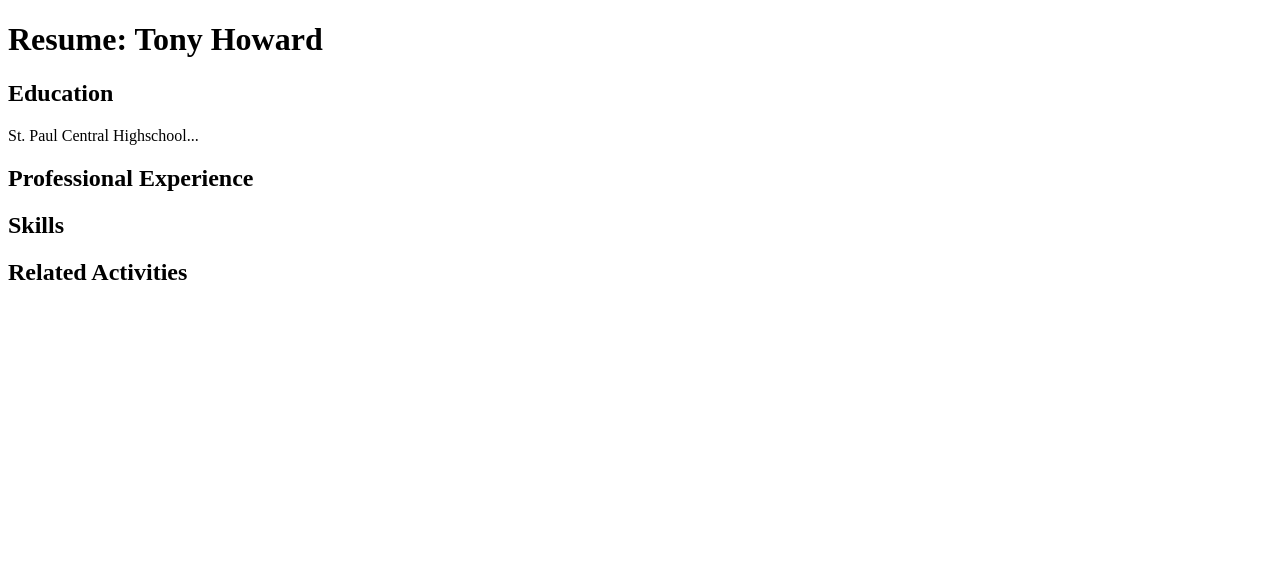
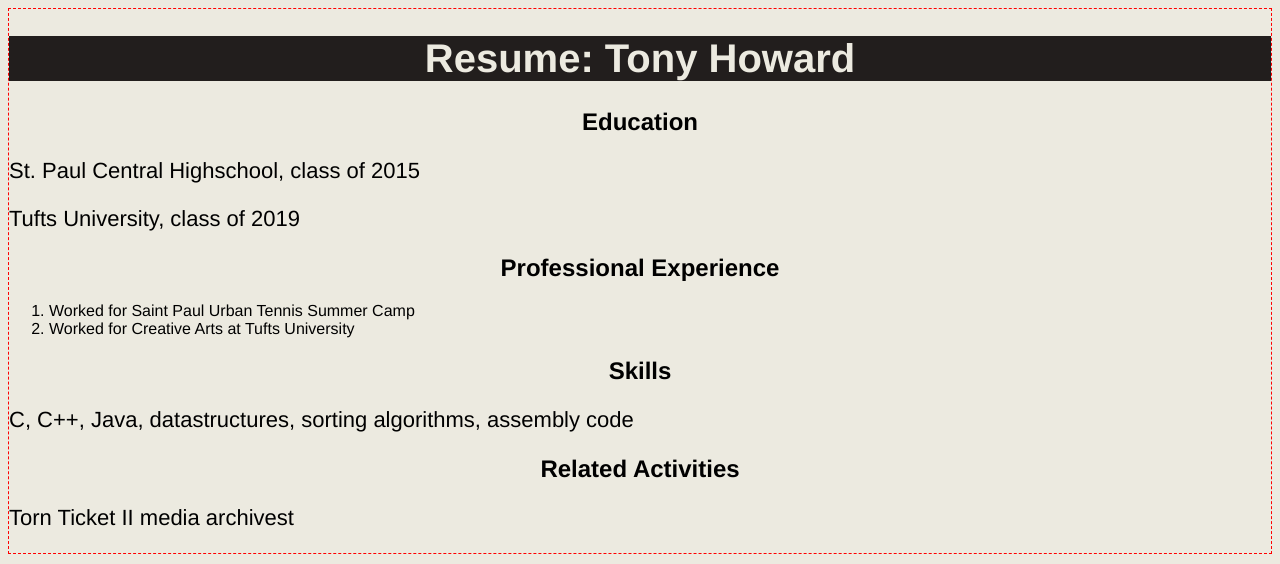
Before and after one commit to Falcon-Cat/Falcon-Cat.github.io, a plain HTML site: page resume.html in a window 1280 px wide. Drawn offline with Linux system fonts and the light colour scheme.

Commit message:
I have finalized my resume and stylesheet, I have yet to check on html5

```diff
--- a/resume.html
+++ b/resume.html
@@ -2,37 +2,46 @@
 
 <!DOCTYPE html>
 <html>
+<head>
+<link rel="stylesheet" href="styles.css">
+</head>
 <body>
 <h1>
 Resume: Tony Howard
 </h1>
 
+
 <h2>
 Education
 </h2>
+
 <p>
-St. Paul Central Highschool...
+St. Paul Central Highschool, class of 2015
+</p>
+<p>
+Tufts University, class of 2019
 </p>
 
 <h2>
 Professional Experience
 </h2>
-<p>
-
-</p>
+<ul>
+<li>Worked for Saint Paul Urban Tennis Summer Camp</li>
+<li>Worked for Creative Arts at Tufts University</li>
+</ul>
 
 <h2>
 Skills
 </h2>
 <p>
-
+C, C++, Java, datastructures, sorting algorithms, assembly code
 </p>
 
 <h2>
 Related Activities
 </h2>
 <p>
-
+Torn Ticket II media archivest
 </p>
 </body>
 </html>
--- a/styles.css
+++ b/styles.css
@@ -3,13 +3,29 @@
 	border-width: thin;
 	border-style: dashed;
 	border-color: red;
-	font-family: Arial, Helvetica, sans-serif;
+	font-family: Helvetica, sans-serif;
 }
 
 h1 {
 	background-color: #221E1D;
 	color: #ECEAE0;
 	text-align: center;
+	font-size: 40px;
+}
+
+h2 {
+	color: black;
+	text-align: center;
+	font-size: 24px;
+}
+
+p {
+	text-align: left;
+	font-size: 22px;
+}
+
+ul {
+	list-style-type: dot;
 }
 
 img {
```
Also changed, not shown: bio.html (+3 -0 lines).
